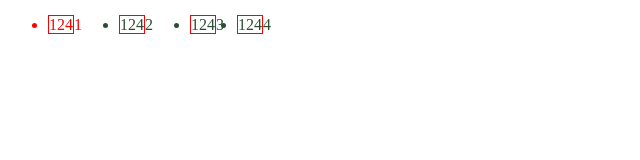
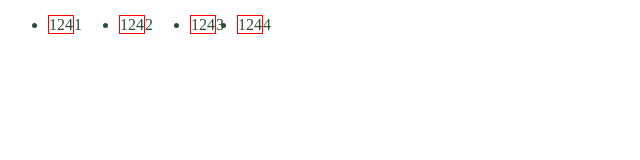
Before and after one commit to Tweecezor/webinarProject, a plain HTML site: page index.html in a window 1280 px wide. Shown: the full height of the page, 0-640 px from the left. Drawn offline with Linux system fonts and the light colour scheme.

Commit message:
changed color

```diff
--- a/style/blocks/header.scss
+++ b/style/blocks/header.scss
@@ -34,8 +34,8 @@ $mainColor: #294f32;
 
 		@include item;
 
-		&--red {
-			color: red;
+		&--yellow {
+			color: yellow;
 		}
 
 		&--blue {
```
Also changed, not shown: style/main.css.
